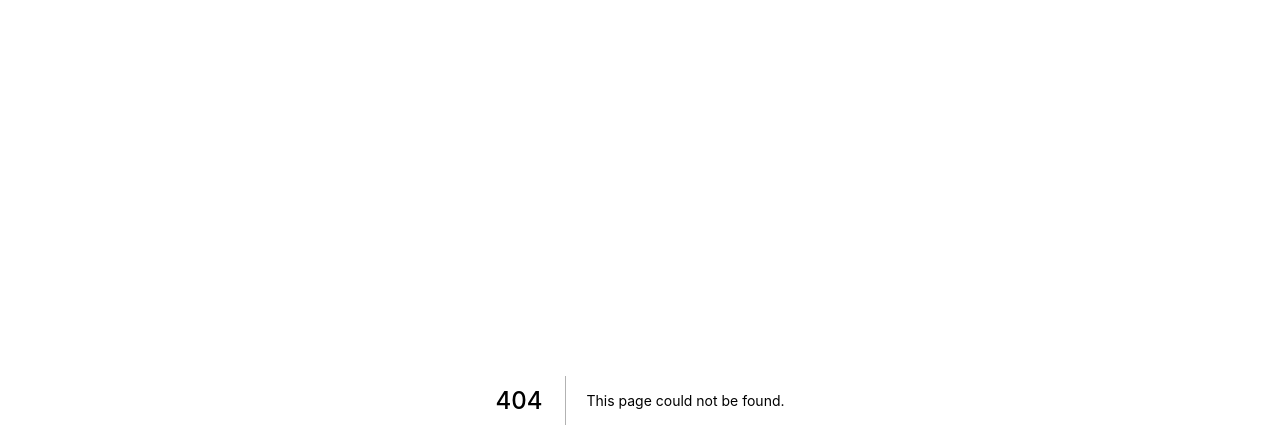
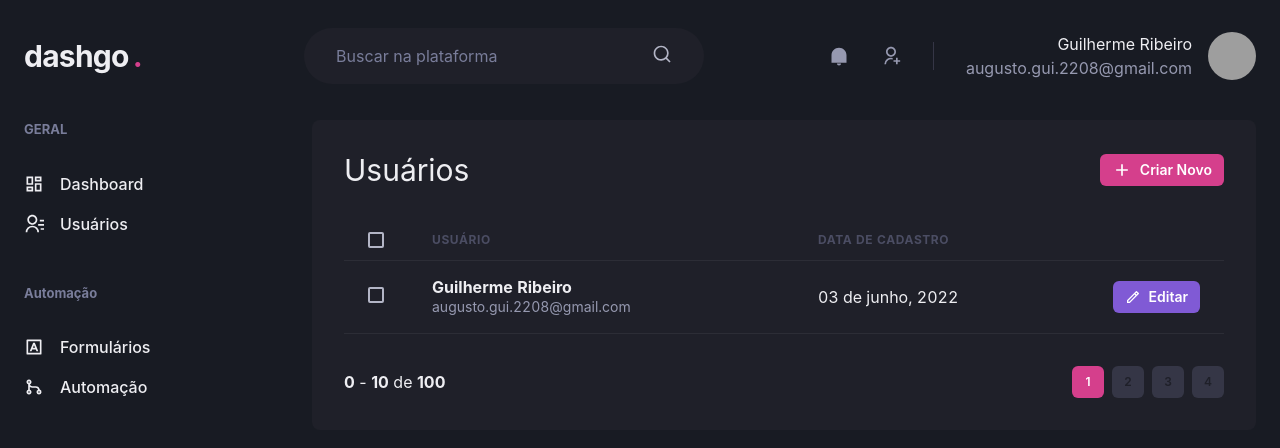
Before and after one commit to Guilherme-Santos08/dashgo, a Next.js app: page /users in a window 1280 px wide. Before the commit this address had no page. Shown: the top 448 px of the page. Built offline with nearby package versions, Linux system fonts and the light colour scheme; grey boxes are pictures that could not be loaded.

Commit message:
Controle de usuario

```diff
--- /dev/null
+++ b/src/components/Pagination.tsx
@@ -0,0 +1,65 @@
+import { Box, Button, Stack } from '@chakra-ui/react'
+
+export function Pagination() {
+  return (
+    <Stack
+      direction="row"
+      spacing="6"
+      mt="8"
+      justify="space-between"
+      align="center"
+    >
+      <Box>
+        <strong>0</strong> - <strong>10</strong> de <strong>100</strong>
+      </Box>
+      <Stack direction="row" spacing="2">
+        <Button
+          size="sm"
+          fontSize="xs"
+          width="4"
+          colorScheme="pink"
+          disabled
+          _disabled={{
+            bg: 'pink.500',
+            cursor: 'default',
+          }}
+        >
+          1
+        </Button>
+        <Button
+          size="sm"
+          fontSize="xs"
+          width="4"
+          bg="gray.700"
+          _hover={{
+            bg: 'gray.500',
+          }}
+        >
+          2
+        </Button>
+        <Button
+          size="sm"
+          fontSize="xs"
+          width="4"
+          bg="gray.700"
+          _hover={{
+            bg: 'gray.500',
+          }}
+        >
+          3
+        </Button>
+        <Button
+          size="sm"
+          fontSize="xs"
+          width="4"
+          bg="gray.700"
+          _hover={{
+            bg: 'gray.500',
+          }}
+        >
+          4
+        </Button>
+      </Stack>
+    </Stack>
+  )
+}
--- /dev/null
+++ b/src/pages/users/index.tsx
@@ -0,0 +1,90 @@
+import {
+  Box,
+  Button,
+  Checkbox,
+  Flex,
+  Heading,
+  Icon,
+  Table,
+  Tbody,
+  Td,
+  Text,
+  Th,
+  Thead,
+  Tr,
+} from '@chakra-ui/react'
+import { RiAddLine, RiPencilLine } from 'react-icons/ri'
+import { Header } from '../../components/Header'
+import { Pagination } from '../../components/Pagination'
+import { Sidebar } from '../../components/Sidebar'
+
+export default function UserList() {
+  return (
+    <Box>
+      <Header />
+
+      <Flex w="100%" my="6" maxW={1480} mx="auto" px="6">
+        <Sidebar />
+
+        <Box flex="1" borderRadius={8} bg="gray.800" p="8">
+          <Flex mb="8" justify="space-between" align="center">
+            <Heading size="lg" fontWeight="normal">
+              Usuários
+            </Heading>
+            <Button
+              as="a"
+              size="sm"
+              fontSize="sm"
+              colorScheme="pink"
+              leftIcon={<Icon as={RiAddLine} fontSize="20" />}
+            >
+              Criar Novo
+            </Button>
+          </Flex>
+
+          <Table colorScheme="whiteAlpha">
+            <Thead>
+              <Tr>
+                <Th px="6" color="gray.300" w="8">
+                  <Checkbox colorScheme="pink" />
+                </Th>
+                <Th>Usuário</Th>
+                <Th>Data de cadastro</Th>
+                <Th w="8"></Th>
+              </Tr>
+            </Thead>
+
+            <Tbody>
+              <Tr>
+                <Td px="6">
+                  <Checkbox colorScheme="pink" />
+                </Td>
+                <Td>
+                  <Box>
+                    <Text fontWeight="bold">Guilherme Ribeiro</Text>
+                    <Text fontSize="sm" color="gray.300">
+                      augusto.gui.2208@gmail.com
+                    </Text>
+                  </Box>
+                </Td>
+                <Td>03 de junho, 2022</Td>
+                <Td>
+                  <Button
+                    as="a"
+                    size="sm"
+                    fontSize="sm"
+                    colorScheme="purple"
+                    leftIcon={<Icon as={RiPencilLine} fontSize="16" />}
+                  >
+                    Editar{' '}
+                  </Button>
+                </Td>
+              </Tr>
+            </Tbody>
+          </Table>
+          <Pagination />
+        </Box>
+      </Flex>
+    </Box>
+  )
+}
```
Also changed, not shown: src/pages/users/create.tsx (added, +55 -0 lines).
